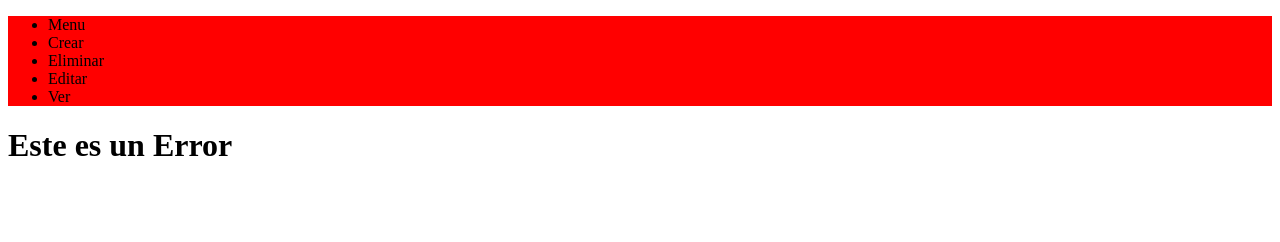
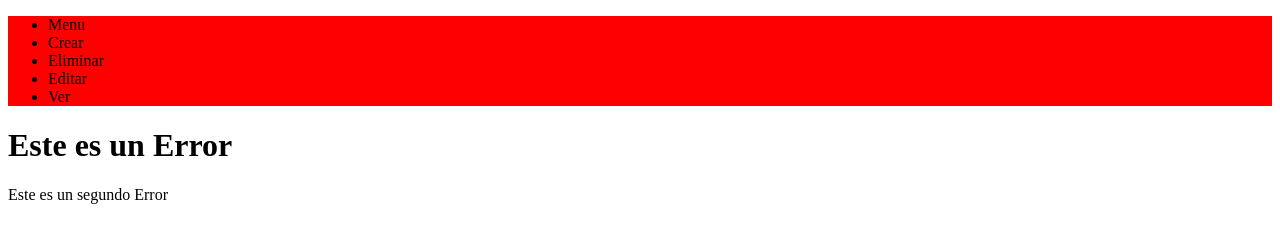
Before and after one commit to FitzroyGarcia/ReporsitorioPruebas, a plain HTML site: page index.html in a window 1280 px wide. Drawn offline with Linux system fonts and the light colour scheme.

Commit message:
Setimo Push

```diff
--- a/index.html
+++ b/index.html
@@ -21,6 +21,7 @@
     </head>
     <main>
         <h1>Este es un Error</h1>
+        <p>Este es un segundo Error</p>
     </main>
     <footer></footer>
 </body>
```
